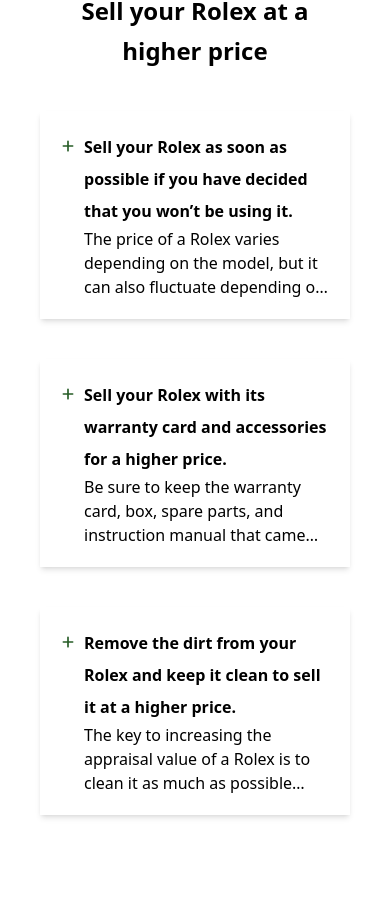
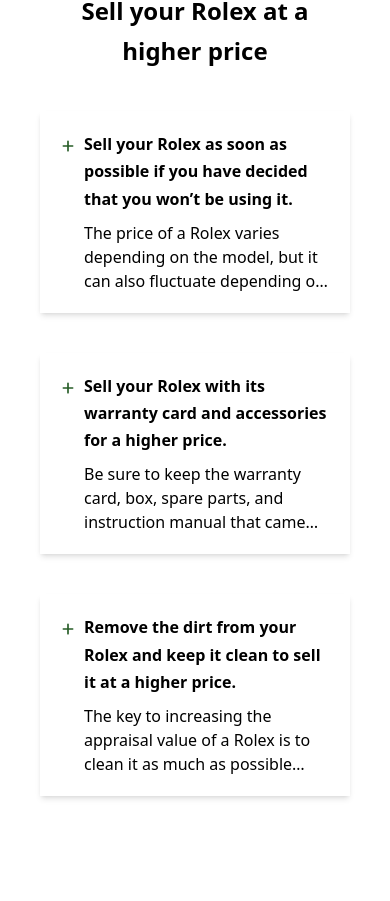
Before and after one commit to Zimvh/test-site-rolex, a Next.js app: page / in a window 390 px wide. Shown: the part 8891-9792 px from the top of the page. Built offline with nearby package versions, Linux system fonts and the light colour scheme.

Commit message:
adjust line height

```diff
--- a/components/RolexHigherPrice.tsx
+++ b/components/RolexHigherPrice.tsx
@@ -45,8 +45,8 @@
             )}
           </button>
           <div>
-            <p className="justify-between leading-8 text-left">
-              <span className="font-bold ">
+            <p className="justify-between lg:leading-8 leading-[1.7rem] text-left mb-2 lg:mb-0">
+              <span className="font-bold">
                 Sell your Rolex as soon as possible if you have decided that you
                 won’t be using it.
               </span>
@@ -98,7 +98,7 @@
             )}
           </button>
           <div>
-            <p className="justify-between leading-8 text-left">
+            <p className="justify-between lg:leading-8 leading-[1.7rem] text-left mb-2 lg:mb-0">
               <span className="font-bold ">
                 Sell your Rolex with its warranty card and accessories for a
                 higher price.
@@ -154,7 +154,7 @@
             )}
           </button>
           <div>
-            <p className="justify-between leading-8 text-left">
+            <p className="justify-between lg:leading-8 leading-[1.7rem] text-left mb-2 lg:mb-0">
               <span className="font-bold ">
                 Remove the dirt from your Rolex and keep it clean to sell it at
                 a higher price.
```
